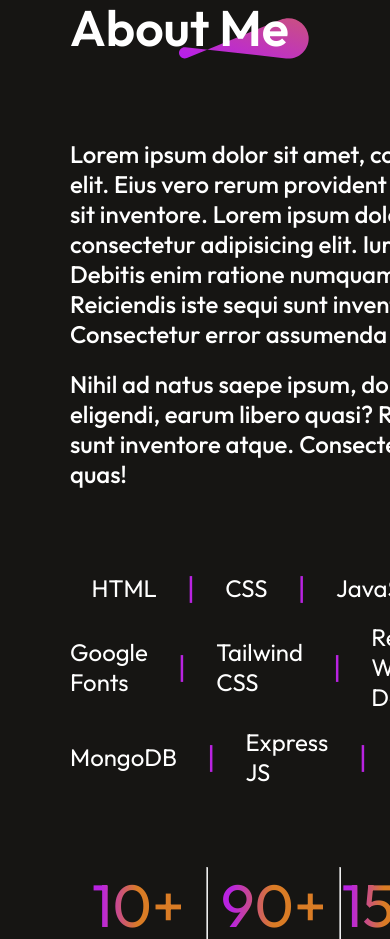
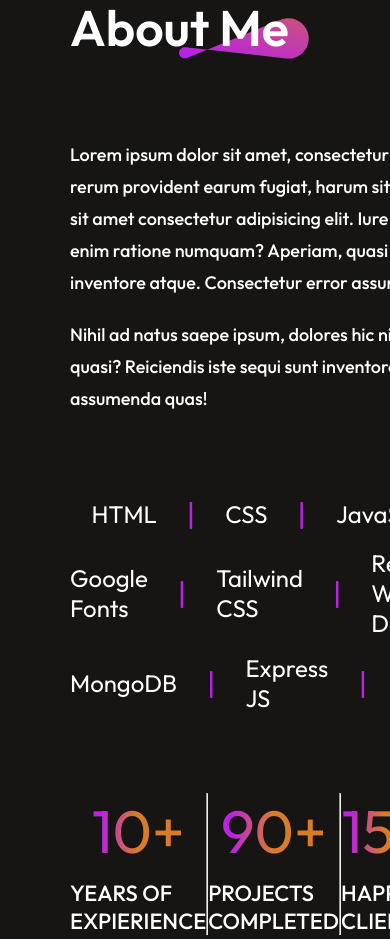
Before and after one commit to hellokristinafaye/portfolio-react, a React (Vite) app: page / in a window 390 px wide. Shown: the part 1320-2259 px from the top of the page. Built offline with nearby package versions, Linux system fonts and the light colour scheme.

Commit message:
paragraph OK

```diff
--- a/src/components/About/About.css
+++ b/src/components/About/About.css
@@ -115,4 +115,8 @@
     .about-left {
         display: none;
     }
+    .about-para {
+        font-size: 18px;
+        line-height: 32px;
+    }
 }
```
